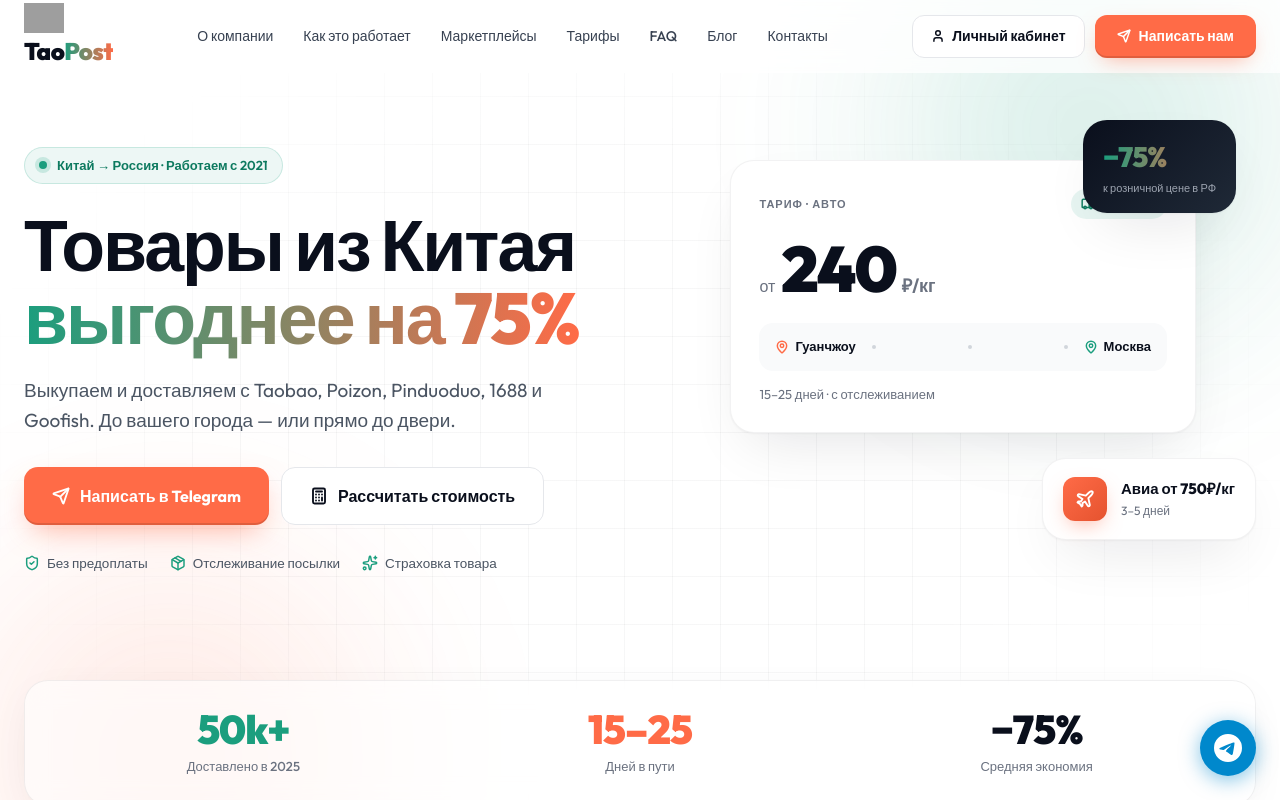
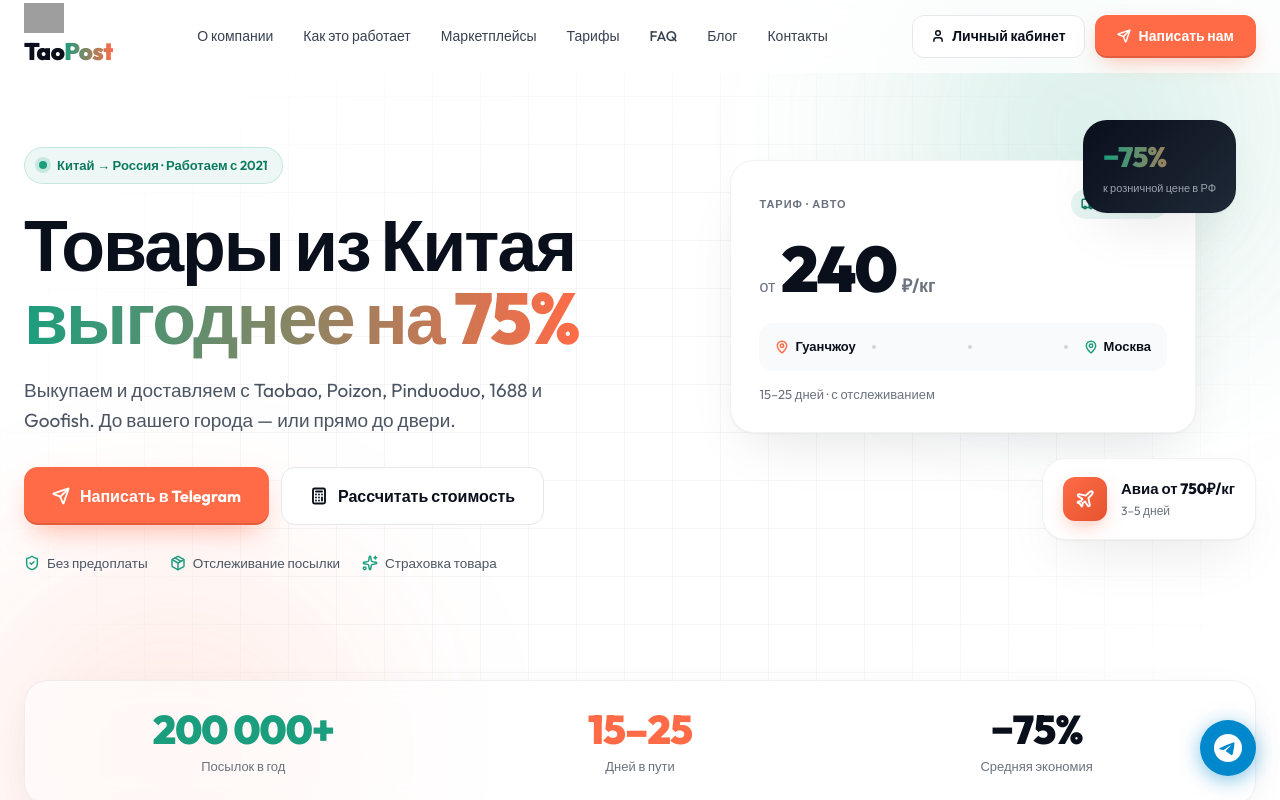
Before and after one commit to penjalittc-debug/taopost-site, a Next.js app: page / in a window 1280 px wide. Shown: the top 800 px of the page. Built offline with nearby package versions, Linux system fonts and the light colour scheme; grey boxes are pictures that could not be loaded.

Commit message:
fix: replace 50k 2025 stat with 200k+ packages per year (Hero, Reviews)

```diff
--- a/components/HeroV3.tsx
+++ b/components/HeroV3.tsx
@@ -8,7 +8,7 @@
 ];
 
 const STATS = [
-  { value: '50k+', label: 'Доставлено в 2025', accent: '#1B9E7E' },
+  { value: '200 000+', label: 'Посылок в год', accent: '#1B9E7E' },
   { value: '15–25', label: 'Дней в пути', accent: '#FF6B47' },
   { value: '−75%', label: 'Средняя экономия', accent: '#0A0F1C' },
 ];
--- a/components/Reviews.tsx
+++ b/components/Reviews.tsx
@@ -62,7 +62,7 @@
             <span className="tp-gradient-text">по всей России</span>
           </h2>
           <p className="tp-lede">
-            Более 1 000 довольных клиентов и 50 000 доставленных товаров
+            Более 200 000 доставленных посылок в год — отзывы наших клиентов
           </p>
         </div>
 
```
